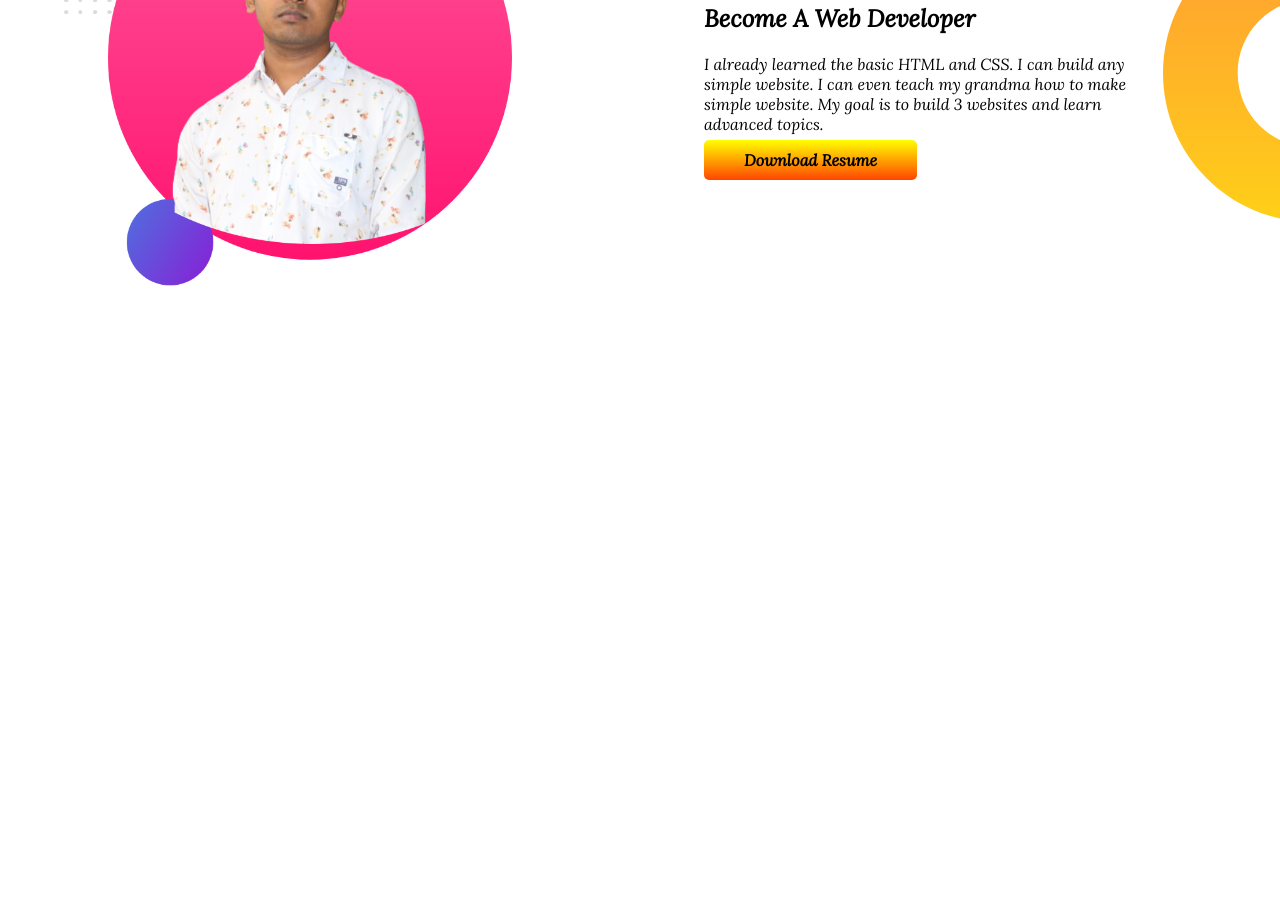
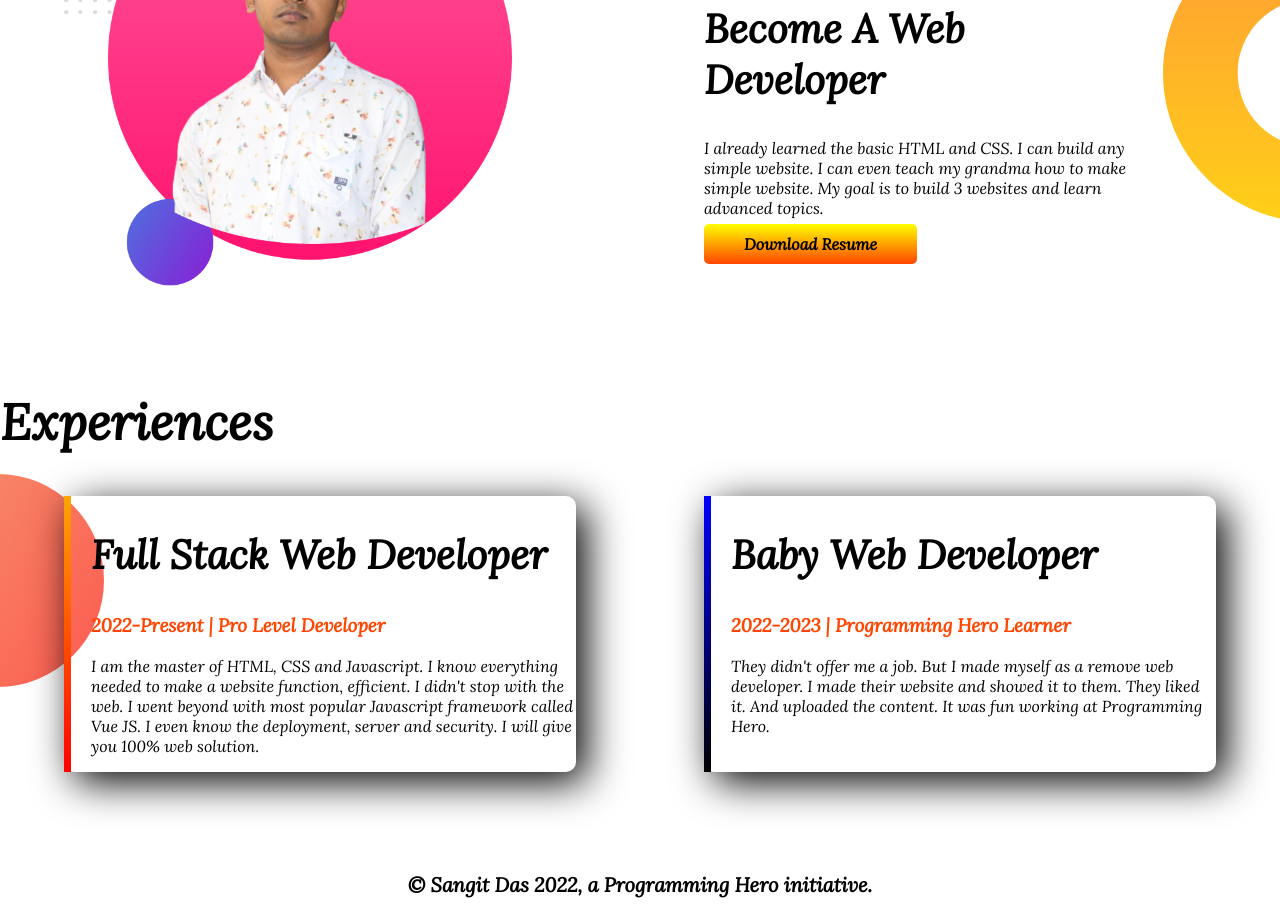
Before and after one commit to sangitdas/developer-portfolio, a plain HTML site: page index.html in a window 1280 px wide. Shown: the part 693-1610 px from the top of the page. Before the commit the page ends 1083 px from the top, so only its background shows below. Drawn offline with Linux system fonts and the light colour scheme.

Commit message:
footer and experience added

```diff
--- a/index.html
+++ b/index.html
@@ -13,7 +13,7 @@
 </head>
 
 <body>
-    <section class="top-banner">
+    <section class="top-banner flexible-container">
         <div class="half-width">
             <h1>Welcome To</h1>
             <h1><span class="orange-color">Sangit</span> world</h1>
@@ -29,7 +29,7 @@
             <img src="images/my-bg.png" alt="">
         </div>
     </section>
-    <section class="dream-big">
+    <section class="dream-big flexible-container">
         <div class="half-width">
             <img src="images/my-bg2.png" alt="">
         </div>
@@ -42,6 +42,29 @@
                 Resume</a>
         </div>
     </section>
+    <section class="experience-area">
+        <h1>Experiences</h1>
+        <div class="flexible-container">
+            <div id="web-dev-experience" class="experience-item">
+                <h2>Full Stack Web Developer</h2>
+                <h3 class="orange-color">2022-Present | Pro Level Developer</h3>
+                <p>I am the master of HTML, CSS and Javascript. I know everything needed to make a website function,
+                    efficient. I didn't stop with the web. I went beyond with most popular Javascript framework called
+                    Vue
+                    JS. I even know the deployment, server and security. I will give you 100% web solution.</p>
+            </div>
+            <div id="baby-dev-experience" class="experience-item">
+                <h2>Baby Web Developer</h2>
+                <h3 class="orange-color">2022-2023 | Programming Hero Learner</h3>
+                <p>They didn't offer me a job. But I made myself as a remove web developer. I made their website and
+                    showed
+                    it to them. They liked it. And uploaded the content. It was fun working at Programming Hero.</p>
+            </div>
+        </div>
+    </section>
+    <footer>
+        <p>© Sangit Das 2022, a Programming Hero initiative.</p>
+    </footer>
 </body>
 
 </html>
--- a/style.css
+++ b/style.css
@@ -5,10 +5,13 @@ body{
 h1{
     font-size: 50px;
 }
+h2{
+    font-size: 40px;
+}
 .orange-color{
     color: orangered;
 }
-section{
+.flexible-container{
     display: flex;
     margin-bottom: 100px;
 }
@@ -37,3 +40,32 @@ section{
     background-repeat: no-repeat;
     background-position: right;
 }
+.experience-area{
+    background-image: url(images/exp-bg.png);
+    background-repeat: no-repeat;
+    background-position: left;
+}
+.experience-item{
+    width: 40%;
+    margin-left: 5%;
+    margin-right: 5%;
+    padding-left: 20px;
+    border-radius: 10px;
+    box-shadow: 10px 10px 40px black;
+}
+#web-dev-experience{
+    border-left: 7px solid;
+    border-image: linear-gradient(orange, red);
+    border-image-slice: 1;
+}
+#baby-dev-experience{
+    border-left: 7px solid;
+    border-image: linear-gradient(blue, black);
+    border-image-slice: 1;
+}
+footer p{
+    text-align: center;
+    font-size: 20px;
+    font-weight: 700;
+
+}
```
Also changed, not shown: images/jhankar.png (deleted), images/jhankar2.png (deleted), images/sangit1.png (renamed from sangit1.png), images/sangit2.png (renamed from sangit2.png), images/top-banner.png (deleted), 6 other files.
